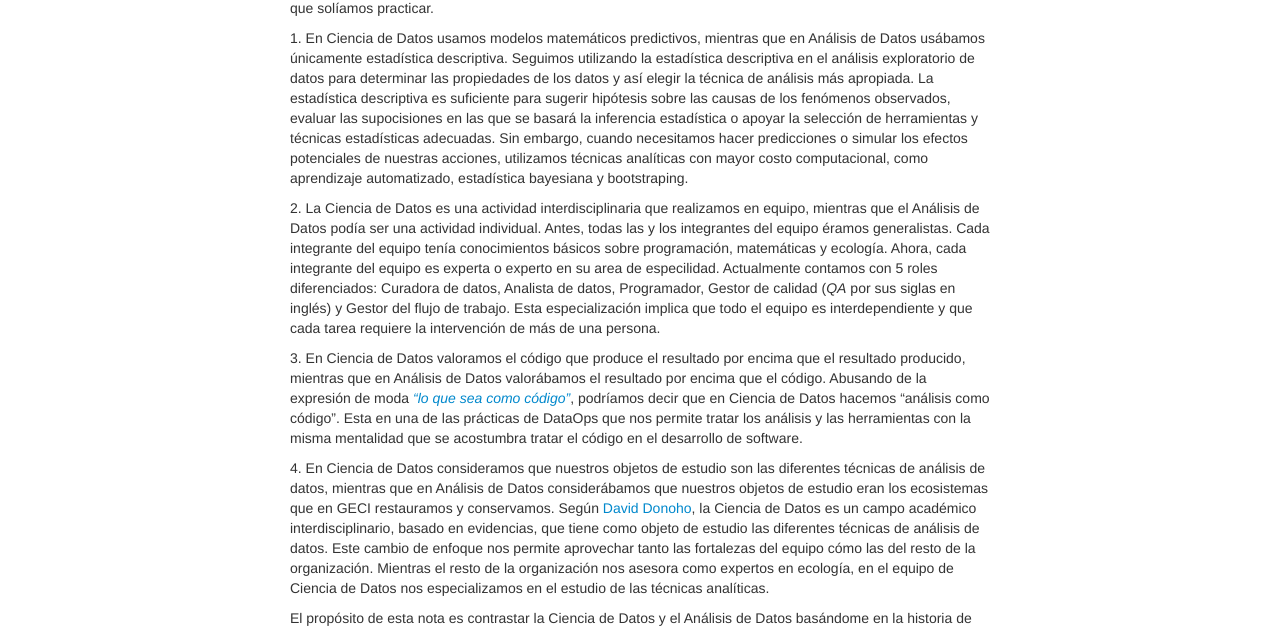
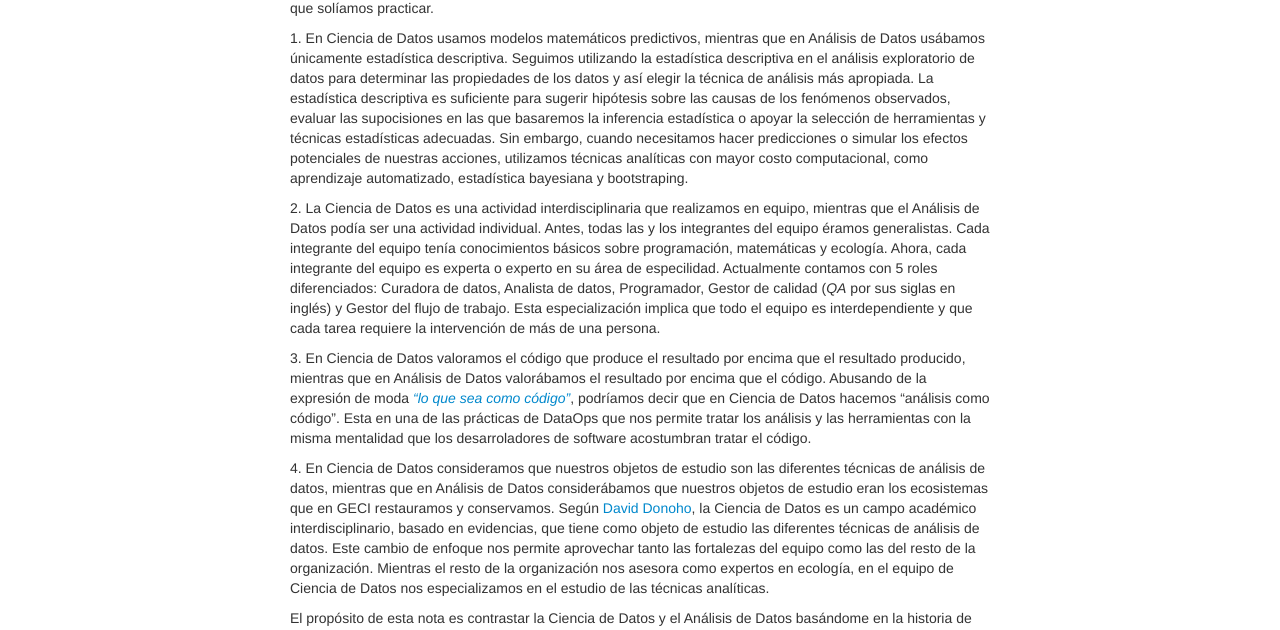
Before and after one commit to LizethMReyes/islasgeci.github.io, a Jekyll site: the page built from _posts/2020-11-19-diferencia.md, in a window 1280 px wide. Shown: the part 374-1004 px from the top of the page. Built offline with Jekyll 4.4.1, drawn with Linux system fonts in a browser that asks for light colours.

Commit message:
🕵️ Incorpora revisión del @nepito

```diff
--- a/_posts/2020-11-19-diferencia.md
+++ b/_posts/2020-11-19-diferencia.md
@@ -22,7 +22,7 @@ de Datos que solíamos practicar.
 usábamos únicamente estadística descriptiva. Seguimos utilizando la estadística descriptiva en el
 análisis exploratorio de datos para determinar las propiedades de los datos y así elegir la técnica
 de análisis más apropiada. La estadística descriptiva es suficiente para sugerir hipótesis sobre las
-causas de los fenómenos observados, evaluar las supocisiones en las que se basará la inferencia
+causas de los fenómenos observados, evaluar las supocisiones en las que basaremos la inferencia
 estadística o apoyar la selección de herramientas y técnicas estadísticas adecuadas. Sin embargo,
 cuando necesitamos hacer predicciones o simular los efectos potenciales de nuestras acciones,
 utilizamos técnicas analíticas con mayor costo computacional, como aprendizaje automatizado,
@@ -32,7 +32,7 @@ estadística bayesiana y bootstraping.
 el Análisis de Datos podía ser una actividad individual. Antes, todas las y los integrantes del
 equipo éramos generalistas. Cada integrante del equipo tenía conocimientos básicos sobre
 programación, matemáticas y ecología. Ahora, cada integrante del equipo es experta o experto en su
-area de especilidad. Actualmente contamos con 5 roles diferenciados: Curadora de datos, Analista de
+área de especilidad. Actualmente contamos con 5 roles diferenciados: Curadora de datos, Analista de
 datos, Programador, Gestor de calidad (_QA_ por sus siglas en inglés) y Gestor del flujo de trabajo.
 Esta especialización implica que todo el equipo es interdependiente y que cada tarea requiere la
 intervención de más de una persona.
@@ -42,8 +42,8 @@ producido, mientras que en Análisis de Datos valorábamos el resultado por enci
 Abusando de la expresión de moda [_"lo que sea como
 código"_](https://hackernoon.com/everything-as-code-explained-0ibg32a3), podríamos decir que en
 Ciencia de Datos hacemos "análisis como código". Esta en una de las prácticas de DataOps que nos
-permite tratar los análisis y las herramientas con la misma mentalidad que se acostumbra tratar el
-código en el desarrollo de software.
+permite tratar los análisis y las herramientas con la misma mentalidad que los desarroladores de
+software acostumbran tratar el código.
 
 4\. En Ciencia de Datos consideramos que nuestros objetos de estudio son las diferentes técnicas de
 análisis de datos, mientras que en Análisis de Datos considerábamos que nuestros objetos de estudio
@@ -51,7 +51,7 @@ eran los ecosistemas que en GECI restauramos y conservamos. Según [David
 Donoho](https://doi.org/10.1080/10618600.2017.1384734), la Ciencia de Datos es un campo académico
 interdisciplinario, basado en evidencias, que tiene como objeto de estudio las diferentes técnicas
 de análisis de datos. Este cambio de enfoque nos permite aprovechar tanto las fortalezas del equipo
-cómo las del resto de la organización. Mientras el resto de la organización nos asesora como
+como las del resto de la organización. Mientras el resto de la organización nos asesora como
 expertos en ecología, en el equipo de Ciencia de Datos nos especializamos en el estudio de las
 técnicas analíticas.
 
```
